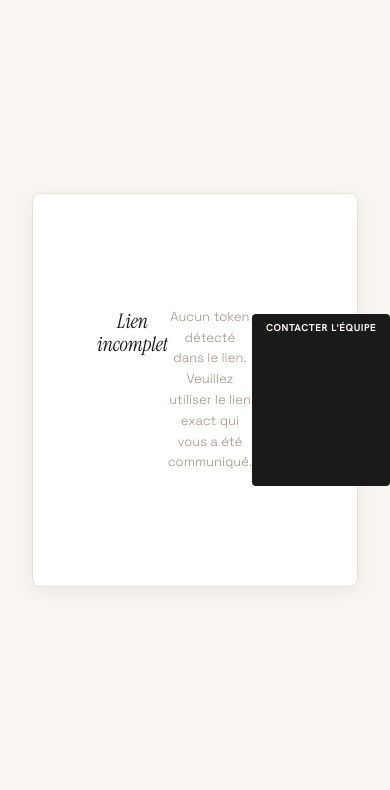
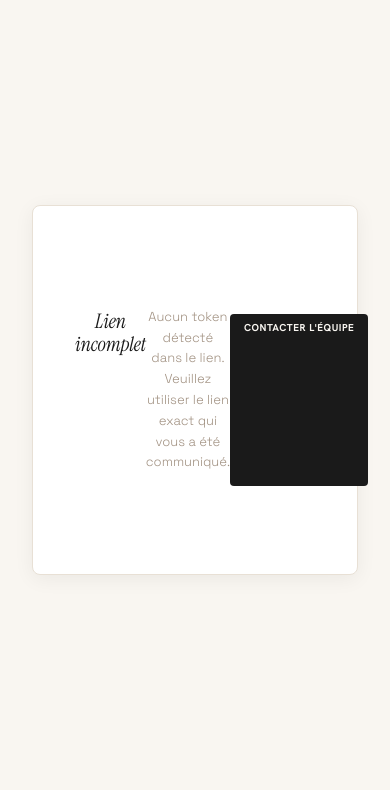
Before and after one commit to globalsolutionsentreprise-maker/jobbenin, a website: page invitation-entreprise.html in a window 390 px wide. Shown: the part 70-860 px from the top of the page. Drawn offline with nearby package versions, Linux system fonts and the light colour scheme.

Commit message:
feat: mobile-first — nav drawer auto-inject (16 pages) + fix form-row-2 breakpoints

```diff
--- a/a-propos.html
+++ b/a-propos.html
@@ -435,5 +435,6 @@
   }
 });
 </script>
+<script src="/nav-mobile.js"></script>
 </body>
 </html>
--- a/invitation-entreprise.html
+++ b/invitation-entreprise.html
@@ -62,6 +62,10 @@
       background: var(--border);
     }
     .form-row-2 { display: grid; grid-template-columns: 1fr 1fr; gap: 12px; }
+    @media (max-width: 540px) {
+      .form-row-2 { grid-template-columns: 1fr; }
+      .invite-card { padding: 28px 18px; }
+    }
     .invite-loading {
       text-align: center;
       padding: 60px 24px;
@@ -334,5 +338,6 @@
   showState('loading');
   validateToken();
 </script>
+<script src="/nav-mobile.js"></script>
 </body>
 </html>
--- /dev/null
+++ b/nav-mobile.js
@@ -0,0 +1,68 @@
+/**
+ * nav-mobile.js — Talenco.bj
+ * Auto-inject hamburger + drawer sur les pages qui n'ont pas de menu mobile.
+ * À inclure avant </body> sur toutes les pages utilisateurs.
+ */
+(function () {
+  if (document.getElementById('nav-drawer')) return; // déjà présent
+
+  const navbar = document.querySelector('.navbar');
+  if (!navbar) return;
+
+  // ── Bouton hamburger ──
+  const toggle = document.createElement('button');
+  toggle.className = 'navbar-toggle';
+  toggle.id        = 'nav-toggle';
+  toggle.setAttribute('aria-label', 'Menu');
+  toggle.innerHTML = '<span></span><span></span><span></span>';
+  navbar.appendChild(toggle);
+
+  // ── Construire les liens du drawer depuis la navbar ──
+  const existingLinks = Array.from(navbar.querySelectorAll('.navbar-links a'));
+  const drawerLinksHtml = existingLinks.map(a =>
+    `<li><a href="${a.getAttribute('href')}">${a.textContent.trim()}</a></li>`
+  ).join('');
+
+  // ── Ajouter l'action principale (dernier bouton navbar-actions) ──
+  const actionBtn = navbar.querySelector('.navbar-actions a, .navbar-actions button');
+  let actionHtml = '';
+  if (actionBtn) {
+    const href  = actionBtn.getAttribute('href') || '#';
+    const label = actionBtn.textContent.trim();
+    actionHtml  = `<div style="margin-top:auto;padding-top:16px;border-top:1px solid var(--border);">
+      <a href="${href}" style="display:block;padding:12px;text-align:center;background:var(--text);color:var(--bg);border-radius:var(--radius-sm);font-size:13px;font-weight:600;font-family:var(--font-body);text-decoration:none;">${label}</a>
+    </div>`;
+  }
+
+  // ── Injection du drawer ──
+  const drawer = document.createElement('div');
+  drawer.className = 'nav-drawer';
+  drawer.id        = 'nav-drawer';
+  drawer.innerHTML = `
+    <div class="nav-drawer-overlay" id="nav-overlay"></div>
+    <div class="nav-drawer-panel">
+      <div style="display:flex;align-items:center;justify-content:space-between;margin-bottom:8px;">
+        <span style="font-family:var(--font-serif);font-style:italic;font-size:18px;">Talenco<span style="color:var(--accent)">.</span>bj</span>
+        <button class="nav-drawer-close" id="nav-close" aria-label="Fermer">
+          <svg width="18" height="18" viewBox="0 0 24 24" fill="none" stroke="currentColor" stroke-width="2" stroke-linecap="round" stroke-linejoin="round"><line x1="18" y1="6" x2="6" y2="18"/><line x1="6" y1="6" x2="18" y2="18"/></svg>
+        </button>
+      </div>
+      <ul class="nav-drawer-links">${drawerLinksHtml}</ul>
+      ${actionHtml}
+    </div>
+  `;
+  document.body.appendChild(drawer);
+
+  // ── Logique ouverture / fermeture ──
+  function openDrawer()  { drawer.classList.add('open');    document.body.style.overflow = 'hidden'; }
+  function closeDrawer() { drawer.classList.remove('open'); document.body.style.overflow = '';       }
+
+  toggle.addEventListener('click', openDrawer);
+  document.getElementById('nav-close').addEventListener('click', closeDrawer);
+  document.getElementById('nav-overlay').addEventListener('click', closeDrawer);
+
+  // Fermer si on clique un lien du drawer
+  drawer.querySelectorAll('.nav-drawer-links a').forEach(a =>
+    a.addEventListener('click', closeDrawer)
+  );
+})();
```
Also changed, not shown: bienvenue.html (+1 -0 lines), cgv.html (+1 -0 lines), coach.html (+1 -0 lines), connexion.html (+1 -0 lines), cvtheque.html (+1 -0 lines), inscription.html (+2 -0 lines), mentions-legales.html (+1 -0 lines), mot-de-passe-oublie.html (+1 -0 lines), paiement-candidat.html (+1 -0 lines), paiement-entreprise.html (+1 -0 lines), paiement-erreur.html (+1 -0 lines), paiement-succes.html (+1 -0 lines), presentation.html (+1 -0 lines), reactivation.html (+1 -0 lines).
